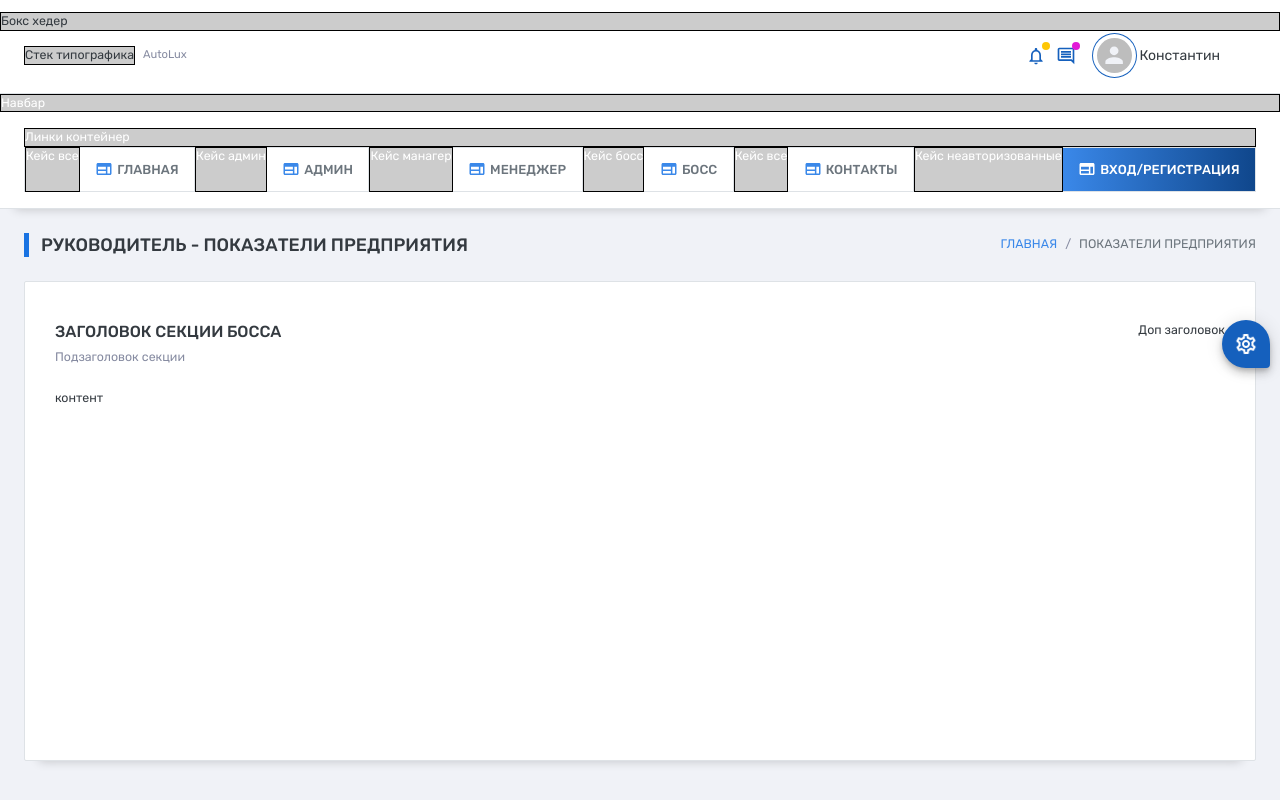
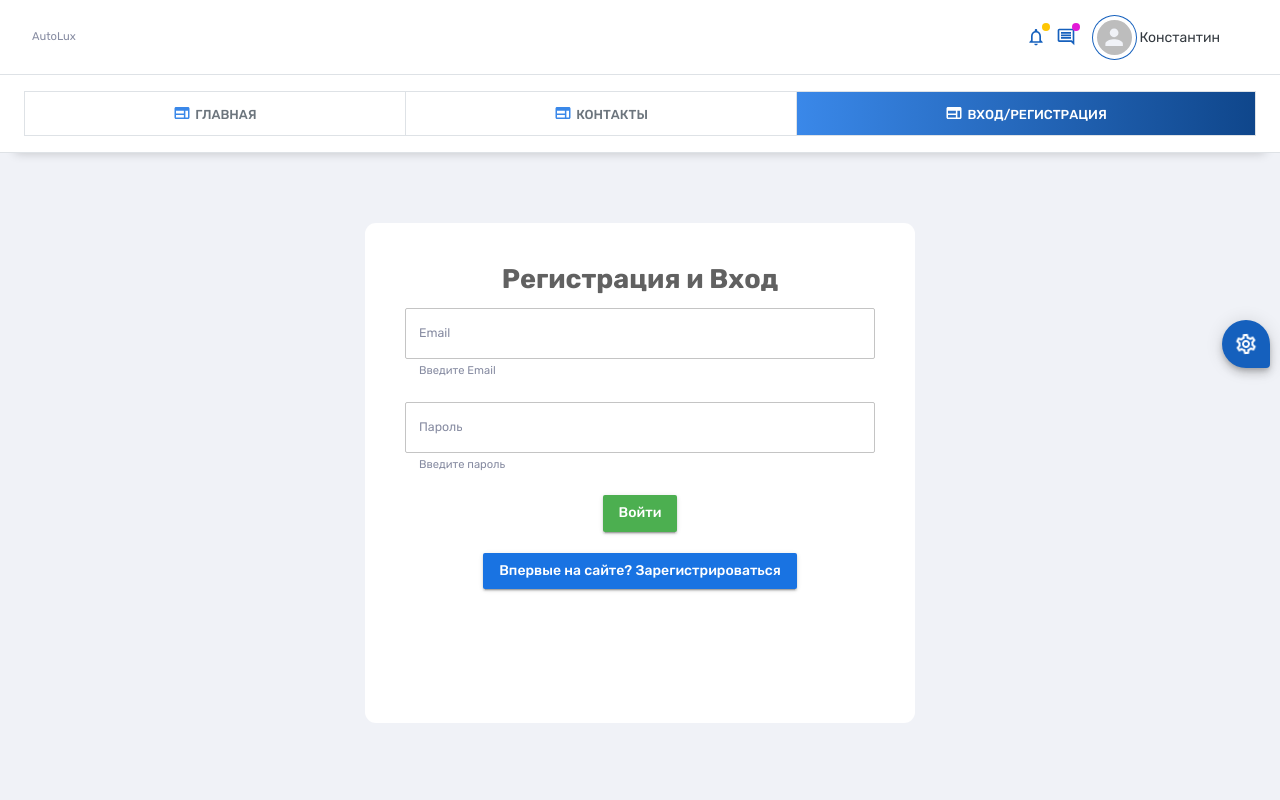
Before and after one commit to CoddingHyena/AutoLux, a React (Vite) app in the folder client/: page /auth in a window 1280 px wide. Shown: the top 800 px of the page. Built offline with nearby package versions, Linux system fonts and the light colour scheme.

Commit message:
profile blank

```diff
--- a/client/src/assets/css/style.css
+++ b/client/src/assets/css/style.css
@@ -56,7 +56,6 @@
 
 .debugel {
   background-color: #ccc;
-	border:1px solid #000;
-
-
+  border: 1px solid #000;
+  display: none;
 }
--- a/client/src/components/layouts/mainLayout/navItems.ts
+++ b/client/src/components/layouts/mainLayout/navItems.ts
@@ -21,7 +21,6 @@ import WebOutlinedIcon from '@mui/icons-material/WebOutlined';
  * }
  */
 
-
 // ссылки в хедере
 const NAV_LINKS_CONFIG = [
   {
@@ -30,6 +29,48 @@ const NAV_LINKS_CONFIG = [
     title: 'Главная',
     Icon: WebOutlinedIcon,
     href: '',
+    role: 'none',
+  },
+  {
+    id: uuid(),
+    type: 'item',
+    title: 'Контакты',
+    Icon: WebOutlinedIcon,
+    href: '/contacts',
+    role: 'none',
+  },
+  {
+    id: uuid(),
+    type: 'item',
+    title: 'Вход/Регистрация',
+    Icon: WebOutlinedIcon,
+    href: '/auth',
+    role: 'none',
+  },
+  {
+    id: uuid(),
+    type: 'item',
+    title: 'Главная',
+    Icon: WebOutlinedIcon,
+    href: '',
+    role: 'accessUser',
+  },
+
+  {
+    id: uuid(),
+    type: 'item',
+    title: 'Контакты',
+    Icon: WebOutlinedIcon,
+    href: '/contacts',
+    role: 'accessUser',
+  },
+  {
+    id: uuid(),
+    type: 'item',
+    title: 'Главная',
+    Icon: WebOutlinedIcon,
+    href: '',
+    role: 'accessAdmin',
   },
   {
     id: uuid(),
@@ -37,7 +78,65 @@ const NAV_LINKS_CONFIG = [
     title: 'Админ',
     Icon: WebOutlinedIcon,
     href: '/admin',
-		role: 'accessAdmin'
+    role: 'accessAdmin',
+  },
+  {
+    id: uuid(),
+    type: 'item',
+    title: 'Контакты',
+    Icon: WebOutlinedIcon,
+    href: '/contacts',
+    role: 'accessAdmin',
+  },
+  {
+    id: uuid(),
+    type: 'item',
+    title: 'Главная',
+    Icon: WebOutlinedIcon,
+    href: '',
+    role: 'accessManager',
+  },
+
+  {
+    id: uuid(),
+    type: 'item',
+    title: 'Менеджер',
+    Icon: WebOutlinedIcon,
+    href: '/manager',
+    role: 'accessManager',
+  },
+  {
+    id: uuid(),
+    type: 'item',
+    title: 'Контакты',
+    Icon: WebOutlinedIcon,
+    href: '/contacts',
+    role: 'accessManager',
+  },
+  {
+    id: uuid(),
+    type: 'item',
+    title: 'Главная',
+    Icon: WebOutlinedIcon,
+    href: '',
+    role: 'accessBoss',
+  },
+
+  {
+    id: uuid(),
+    type: 'item',
+    title: 'Босс',
+    Icon: WebOutlinedIcon,
+    href: '/boss',
+    role: 'accessBoss',
+  },
+  {
+    id: uuid(),
+    type: 'item',
+    title: 'Админ',
+    Icon: WebOutlinedIcon,
+    href: '/admin',
+    role: 'accessBoss',
   },
   {
     id: uuid(),
@@ -45,15 +144,15 @@ const NAV_LINKS_CONFIG = [
     title: 'Менеджер',
     Icon: WebOutlinedIcon,
     href: '/manager',
-		role: 'accessManager'
+    role: 'accessBoss',
   },
   {
     id: uuid(),
     type: 'item',
-		title: 'Босс',
+    title: 'Контакты',
     Icon: WebOutlinedIcon,
-		href: '/boss',
-		role: 'accessBoss'
+    href: '/contacts',
+    role: 'accessBoss',
   },
 
   // {
@@ -73,21 +172,6 @@ const NAV_LINKS_CONFIG = [
 
   // 	],
   // },
-	{
-		id: uuid(),
-		type: 'item',
-		title: 'Контакты',
-		Icon: WebOutlinedIcon,
-		href: '/contacts',
-	},
-	{
-		id: uuid(),
-		type: 'item',
-		title: 'Вход/Регистрация',
-		Icon: WebOutlinedIcon,
-		href: '/auth',
-		role: 'none'
-	},
 ];
 
 export default NAV_LINKS_CONFIG;
--- a/client/src/components/mainHeader/loggedUser.tsx
+++ b/client/src/components/mainHeader/loggedUser.tsx
@@ -1,5 +1,5 @@
 import { useState } from 'react';
-import { Link as RouterLink } from 'react-router-dom';
+import { Link as RouterLink, useNavigate } from 'react-router-dom';
 import { alpha } from '@mui/material/styles';
 // MUI
 import Typography from '@mui/material/Typography';
@@ -30,9 +30,12 @@ import CommentOutlinedIcon from '@mui/icons-material/CommentOutlined';
 
 // Components
 import NotificationsButton from './notificationButton';
+import { useDispatch } from 'react-redux';
+import { fetchLogout } from '../../redux/User/userThunkAction';
 
 function LoggedUser() {
   const [anchorEl, setAnchorEl] = useState(null);
+
   const handleClick = (event) => {
     setAnchorEl(event.currentTarget);
   };
@@ -40,6 +43,7 @@ function LoggedUser() {
   const handleClose = () => {
     setAnchorEl(null);
   };
+
   return (
     <>
       <Menu
@@ -63,7 +67,14 @@ function LoggedUser() {
       >
         <UserMenu handleClose={handleClose} />
       </Menu>
-			<Stack height="100%" direction="row" flex={1} justifyContent="flex-end" alignItems="center" spacing={0}>
+      <Stack
+        height="100%"
+        direction="row"
+        flex={1}
+        justifyContent="flex-end"
+        alignItems="center"
+        spacing={0}
+      >
         <NotificationsButton />
         <IconButton size="small">
           <Badge color="tertiary" overlap="rectangular" variant="dot">
@@ -90,7 +101,13 @@ function LoggedUser() {
             },
           }}
         >
-					<Stack width="100%" direction="row" justifyContent="space-between" alignItems="center" spacing={1}>
+          <Stack
+            width="100%"
+            direction="row"
+            justifyContent="space-between"
+            alignItems="center"
+            spacing={1}
+          >
             <Avatar
               alt="User Img"
               sx={{
@@ -124,6 +141,14 @@ function LoggedUser() {
 }
 
 function UserMenu({ handleClose }) {
+  const navigator = useNavigate();
+  const dispatch = useDispatch();
+
+  const logoutHandler = async (): Promise<void> => {
+    void dispatch(fetchLogout());
+    navigator('/');
+  };
+
   return (
     <MenuList
       sx={{
@@ -148,7 +173,6 @@ function UserMenu({ handleClose }) {
         }}
       />
 
-
       <MenuItem onClick={handleClose} to="/profile" component={RouterLink}>
         <ListItemIcon>
           <Person2OutlinedIcon fontSize="small" />
@@ -169,13 +193,11 @@ function UserMenu({ handleClose }) {
         Мои обращения <ListBadge color="warning.main" count={11} />
       </MenuItem>
 
-
-
       <MenuItem onClick={handleClose} component={RouterLink} to="/">
         <ListItemIcon>
           <ExitToAppIcon fontSize="small" />
         </ListItemIcon>
-				Выйти
+        <button onClick={logoutHandler}>Выйти</button>
       </MenuItem>
     </MenuList>
   );
--- a/client/src/components/navbar/navLinks/index.tsx
+++ b/client/src/components/navbar/navLinks/index.tsx
@@ -7,55 +7,44 @@ import { useAppSelector } from '../../../redux/hooks';
 
 function NavLinks({ navItems }) {
   const user = useAppSelector((store) => store.userSlice.user);
-  const { role } = user;
-  console.log(role);
+  const userRole = user.role;
+  console.log(userRole);
   const navMenuItems = navItems.map((item) => {
-    const { title, type, Icon, id, menuMinWidth, menuChildren, href, role = 'all' } = item;
+    const { title, type, Icon, id, menuMinWidth, menuChildren, href, role } = item;
 
-    switch (role) {
-      case 'all':
+    if (userRole === 'none' && role === 'none') {
       return (
         <>
-            <div className="debugel">Кейс все</div>
+          <div className="debugel">Кейс none</div>
           <NavLink key={id} href={href} Icon={Icon} title={title} />
         </>
       );
-      case 'accessAdmin':
+    } else if (userRole === 'accessUser' && role === 'accessUser') {
       return (
         <>
-            <div className="debugel">Кейс админ</div>
+          <div className="debugel">Кейс accessUser</div>
           <NavLink key={id} href={href} Icon={Icon} title={title} />
         </>
       );
-      case 'accessBoss':
+    } else if (userRole === 'accessAdmin' && role === 'accessAdmin') {
       return (
         <>
-            <div className="debugel">Кейс босс</div>
+          <div className="debugel">Кейс accessAdmin</div>
           <NavLink key={id} href={href} Icon={Icon} title={title} />
         </>
       );
-      case 'accessManager':
+    } else if (userRole === 'accessBoss' && role === 'accessBoss') {
       return (
         <>
-            <div className="debugel">Кейс манагер</div>
+          <div className="debugel">Кейс accessAdmin</div>
           <NavLink key={id} href={href} Icon={Icon} title={title} />
         </>
       );
-      case 'none':
+    } else if (userRole === 'accessManager' && role === 'accessManager') {
       return (
         <>
-            <div className="debugel">Кейс неавторизованные</div>
+          <div className="debugel">Кейс accessAdmin</div>
           <NavLink key={id} href={href} Icon={Icon} title={title} />
-          </>
-        );
-
-      default:
-        return (
-          <>
-            <div className="debugel">Кейс дефолт</div>
-            <Typography variant="h6" color="error" align="center">
-              Menu Items Error
-            </Typography>
         </>
       );
     }
--- a/client/src/pages/Auth/Auth.tsx
+++ b/client/src/pages/Auth/Auth.tsx
@@ -1,42 +1,15 @@
-import AuthForm from "./AuthForm";
+import AuthForm from './AuthForm';
 
-import Typography from '@mui/material/Typography';
-import Breadcrumbs from '@mui/material/Breadcrumbs';
-import Link from '@mui/material/Link';
-import Card from '@mui/material/Card';
-
-import PageHeader from '../../components/pageHeader';
-import CardHeader from '../../components/cardHeader';
+import Box from '@mui/material/Box';
 
 export default function Auth(): JSX.Element {
-	return (
-		<>
-			<PageHeader title="Руководитель - Показатели предприятия">
-				<Breadcrumbs
-					aria-label="breadcrumb"
-					sx={{
-						textTransform: 'uppercase',
-					}}
-				>
-					<Link underline="hover" href="/">
-						Главная
-					</Link>
-					<Typography color="text.tertiary">Показатели предприятия</Typography>
-				</Breadcrumbs>
-			</PageHeader>
-			<Card
-				type="section"
-				sx={{
-					minHeight: '60vh',
-				}}
-			>
-				<CardHeader title="Заголовок секции босса" subtitle="Подзаголовок секции">
-					Доп заголовок
-				</CardHeader>
-                контент
-			</Card>
+  return (
+    <Box
+      display="flex"
+      justifyContent="center" // Центрирование по горизонтали
+      alignItems="center" // Центрирование по вертикали
+    >
       <AuthForm />
-
-		</>
-	);
+    </Box>
+  );
 }
--- a/client/src/pages/Auth/AuthForm.css
+++ b/client/src/pages/Auth/AuthForm.css
@@ -1,5 +1,5 @@
 .authContainer {
-    background-color: rgb(231, 218, 218);
+  background-color: #fff;
   width: 550px;
   height: 500px;
   display: flex;
--- a/client/src/pages/Auth/AuthForm.tsx
+++ b/client/src/pages/Auth/AuthForm.tsx
@@ -1,29 +1,25 @@
-import { ChangeEvent, useEffect, useState } from "react";
+import { ChangeEvent, useEffect, useState } from 'react';
 import Box from '@mui/material/Box';
 import TextField from '@mui/material/TextField';
-import { Alert, Button } from "@mui/material";
+import { Alert, Button } from '@mui/material';
 
-import { useNavigate } from "react-router";
-import './AuthForm.css'
+import { useNavigate } from 'react-router';
+import './AuthForm.css';
 import CheckIcon from '@mui/icons-material/Check';
 
-import { InputsAuthType } from "../../../types";
-import React from "react";
-import { useAppDispatch, useAppSelector } from "../../redux/hooks";
-import { fetchAuth } from "../../redux/User/userThunkAction";
-import { clearMsg, setMsg } from "../../redux/User/userSlice";
-
-
+import { InputsAuthType } from '../../../types';
+import React from 'react';
+import { useAppDispatch, useAppSelector } from '../../redux/hooks';
+import { fetchAuth } from '../../redux/User/userThunkAction';
+import { clearMsg, setMsg } from '../../redux/User/userSlice';
 
 export default function AuthForm(): JSX.Element {
-
-  const initialState = {email: '', password: ''}
+  const initialState = { email: '', password: '' };
   const [statusAuth, setStatusAuth] = useState(true);
   const [inputs, setInputs] = useState<InputsAuthType>(initialState);
   const [statPersonData, setStaPersonData] = useState<boolean>(true);
   const dispatch = useAppDispatch();
   const navigate = useNavigate();
-
 
   const msg = useAppSelector((store) => store.userSlice.msg);
 
@@ -32,11 +28,9 @@ export default function AuthForm(): JSX.Element {
     setStaPersonData(newStatus);
   };
 
-
   const handlerChangeInputs = (event: ChangeEvent<HTMLInputElement | HTMLTextAreaElement>) => {
-    setInputs((prev) => ({...prev, [event.target.name]: event.target.value}));
-  }
-
+    setInputs((prev) => ({ ...prev, [event.target.name]: event.target.value }));
+  };
 
   const inputsWithStatPersonData = {
     ...inputs,
@@ -44,29 +38,32 @@ const inputsWithStatPersonData = {
   };
 
   const handlerAuth = async (): Promise<void> => {
-    console.log('inputs AUTH',inputs);
-      if (inputs.name?.trim().length === 0 || inputs.email.trim().length === 0  || inputs.password.trim().length === 0 ) {
+    console.log('inputs AUTH', inputs);
+    if (
+      inputs.name?.trim().length === 0 ||
+      inputs.email.trim().length === 0 ||
+      inputs.password.trim().length === 0
+    ) {
       dispatch(setMsg('Вы не ввели данные?!'));
     } else {
       let authWord = statusAuth ? 'log' : 'reg';
-        void dispatch(fetchAuth({authWord: authWord, inputs: inputsWithStatPersonData } ))
+      void dispatch(fetchAuth({ authWord: authWord, inputs: inputsWithStatPersonData }));
     }
     setTimeout(() => {
-        dispatch(clearMsg())
-      }, 1500)
-  }
-  console.log('inputsREGFORM',inputsWithStatPersonData)
+      dispatch(clearMsg());
+    }, 1500);
+  };
+  console.log('inputsREGFORM', inputsWithStatPersonData);
 
-  const user = useAppSelector((store) => store.userSlice.user)
-  console.log(user, 'userRegForm')
+  const user = useAppSelector((store) => store.userSlice.user);
+  console.log(user, 'userRegForm');
   useEffect(() => {
     if (user.id > 0) {
       setTimeout(() => {
         navigate('/');
-      },1500)
+      }, 1500);
     }
   }, [user.id, navigate]);
-
 
   return (
     <Box
@@ -76,73 +73,74 @@ const inputsWithStatPersonData = {
         flexDirection: 'column',
         '& > :not(style)': { m: 1 },
       }}
-    className='authContainer'>
-
-      {msg &&
+      className="authContainer"
+    >
+      {msg && (
         <Alert icon={<CheckIcon fontSize="inherit" />} severity="error">
           {msg}
         </Alert>
-     }
+      )}
 
-    <h3 className="authText">Auth Form</h3>
-     {!statusAuth &&
+      <h3 className="authText">Регистрация и Вход</h3>
+      {!statusAuth && (
         <TextField
           helperText="Please enter your username"
           onChange={(event) => void handlerChangeInputs(event)}
           label="Name"
-      type='text'
-      name='name'
+          type="text"
+          name="name"
           sx={{
             width: '500px',
             maxWidth: '100%',
           }}
         />
-      }
+      )}
       <TextField
-      helperText="Your email must be unique"
+        helperText="Введите Email"
         onChange={(event) => void handlerChangeInputs(event)}
         label="Email"
-      type='text'
-      name='email'
+        type="text"
+        name="email"
         sx={{
           width: '500px',
           maxWidth: '100%',
         }}
       />
       <TextField
-      helperText="Please enter your password"
+        helperText="Введите пароль"
         onChange={(event) => void handlerChangeInputs(event)}
-      type='password'
-      name='password'
-      label="Password"
+        type="password"
+        name="password"
+        label="Пароль"
         sx={{
           width: '500px',
           maxWidth: '100%',
         }}
       />
 
-    {!statusAuth &&
+      {!statusAuth && (
         <>
           <div>Согласие на рассылку</div>
           <input
             type="checkbox"
-        name='persDataAgr'
+            name="persDataAgr"
             checked={statPersonData}
             onChange={changeStatus}
           />
         </>
-       }
+      )}
 
       <Button variant="contained" color="success" onClick={() => void handlerAuth()}>
-     {statusAuth ? 'Login' : 'Register'}
+        {statusAuth ? 'Войти' : 'Зарегистрироваться'}
       </Button>
       <Button
         variant="contained"
         onClick={() => {
           setStatusAuth((prev) => !prev);
-        }}>
+        }}
+      >
         {statusAuth ? 'Впервые на сайте? Зарегистрироваться' : 'Уже зарегистрированы? Залогиниться'}
       </Button>
     </Box>
-  )
+  );
 }
--- a/client/src/pages/Profile/Profile.tsx
+++ b/client/src/pages/Profile/Profile.tsx
@@ -1,39 +1,93 @@
 import Typography from '@mui/material/Typography';
-import Breadcrumbs from '@mui/material/Breadcrumbs';
-import Link from '@mui/material/Link';
+import Grid from '@mui/material/Grid';
+import Stack from '@mui/material/Stack';
 import Card from '@mui/material/Card';
+import TextField from '@mui/material/TextField';
+import MenuItem from '@mui/material/MenuItem';
+import Divider from '@mui/material/Divider';
+import Button from '@mui/material/Button';
+import Avatar from '@mui/material/Avatar';
+import Switch from '@mui/material/Switch';
 
-import PageHeader from '../../components/pageHeader';
+import EditIcon from '@mui/icons-material/Edit';
+import AccountBoxOutlinedIcon from '@mui/icons-material/AccountBoxOutlined';
+import ErrorOutlineIcon from '@mui/icons-material/ErrorOutline';
+
 import CardHeader from '../../components/cardHeader';
 
-export default function ProfilePage() {
-	return (
-		<>
-			<PageHeader title="Ваш профиль">
-				<Breadcrumbs
-					aria-label="breadcrumb"
-					sx={{
-						textTransform: 'uppercase',
-					}}
-				>
-					<Link underline="hover" href="/">
-						Главная
-					</Link>
-					<Typography color="text.tertiary">Профиль</Typography>
-				</Breadcrumbs>
-			</PageHeader>
-			<Card
-				type="section"
-				sx={{
-					minHeight: '60vh',
-				}}
-			>
-				<CardHeader title="Заголовок секции профиль" subtitle="Подзаголовок секции">
-					Доп заголовок
-				</CardHeader>
-                контент
-			</Card>
+function Account() {
+  return (
+    <Stack spacing={6} sx={{ marginTop: 4 }}>
+      <GeneralSettingsSection />
+      <ProfileDocsSection />
+      <ProfileRequestsSection />
+    </Stack>
+  );
+}
 
-		</>
-	);
+function GeneralSettingsSection() {
+  return (
+    <Card type="section">
+      <CardHeader title="Ваш профиль" />
+      <Stack spacing={6}>
+        <form onSubmit={() => {}}>
+          <Grid container rowSpacing={2} columnSpacing={4}>
+            <Grid item xs={12} sm={6} md={6}>
+              <TextField label="ФИО" variant="outlined" defaultValue="elizabeth_123" fullWidth />
+            </Grid>
+            <Grid item xs={12} sm={6} md={6}>
+              <TextField
+                type="Email"
+                label="Email"
+                variant="outlined"
+                defaultValue="demo@sample.com"
+                fullWidth
+              />
+            </Grid>
+
+            <Grid item xs={12} sm={12} md={12}>
+              <Button
+                disableElevation
+                variant="contained"
+                endIcon={<EditIcon />}
+                sx={{
+                  float: 'right',
+                }}
+              >
+                Сохранить
+              </Button>
+            </Grid>
+          </Grid>
+        </form>
+      </Stack>
+    </Card>
+  );
 }
+
+function ProfileDocsSection() {
+  return (
+    <Card type="section">
+      <CardHeader title="Ваши документы" />
+      <Stack spacing={3}>
+        <h2>Тип доков 1</h2>
+        <p>Здесь позже разместим доки типа 1 в табличном виде</p>
+        <Divider />
+        <h2>Тип доков 2</h2>
+        <p>Здесь позже разместим доки типа 2 в табличном виде</p>
+      </Stack>
+    </Card>
+  );
+}
+
+function ProfileRequestsSection() {
+  return (
+    <Card type="section">
+      <CardHeader title="Ваши обращения" />
+      <Stack spacing={3}>
+        <p>Здесь позже разместим обращения в табличном виде</p>
+      </Stack>
+    </Card>
+  );
+}
+
+export default Account;
--- a/client/src/redux/User/userThunkAction.ts
+++ b/client/src/redux/User/userThunkAction.ts
@@ -1,25 +1,32 @@
-import { createAsyncThunk } from "@reduxjs/toolkit";
-import axios from "axios";
-import { AuthType, User } from "../../types";
+import { createAsyncThunk } from '@reduxjs/toolkit';
+import axios from 'axios';
+import { AuthType, User } from '../../types';
 
 const zaglushka: User = {
   id: 0,
   name: '',
   email: '',
-}
+  role: 'none',
+};
 
-export const fetchAuth = createAsyncThunk('/user/auth', async ({authWord, inputs}: AuthType) => {
-const response = await axios.post<User>(`${import.meta.env.VITE_URL}/users/${authWord}`, inputs, { withCredentials: true })
-console.log(response.data, 'fetchAut')
+export const fetchAuth = createAsyncThunk('/user/auth', async ({ authWord, inputs }: AuthType) => {
+  const response = await axios.post<User>(`${import.meta.env.VITE_URL}/users/${authWord}`, inputs, {
+    withCredentials: true,
+  });
+  console.log(response.data, 'fetchAut');
   return response.data;
-})
+});
 
 export const fetchLogout = createAsyncThunk('user/logout', async () => {
-    const response = await axios.get(`${import.meta.env.VITE_URL}/users/logout`, { withCredentials: true })
+  const response = await axios.get(`${import.meta.env.VITE_URL}/users/logout`, {
+    withCredentials: true,
+  });
   return zaglushka;
-})
+});
 
 export const fetchCheckUser = createAsyncThunk('/user/check', async () => {
-    const response = await axios.get(`${import.meta.env.VITE_URL}/users/checkSession`, {withCredentials: true})
+  const response = await axios.get(`${import.meta.env.VITE_URL}/users/checkSession`, {
+    withCredentials: true,
+  });
   return response.data;
-})
+});
```
Also changed, not shown: client/src/App.tsx (+1 -11 lines). Lines whose indentation alone changed are shown as unchanged.
